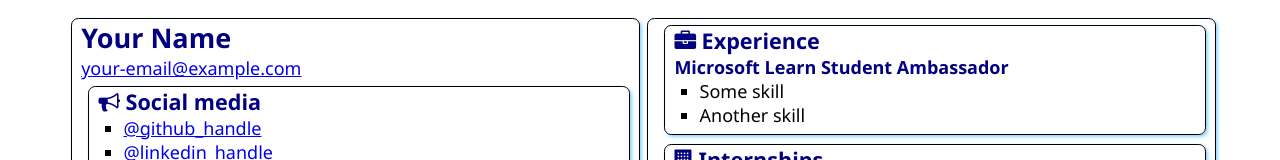
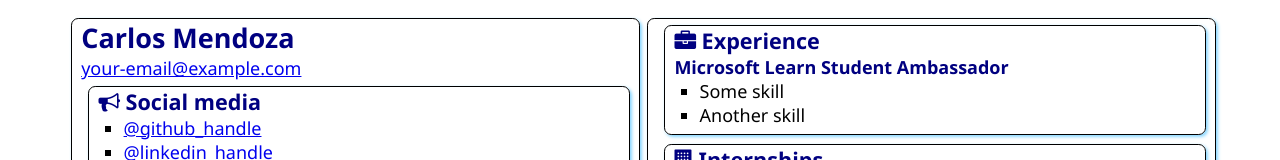
Before and after one commit to MendozaSvatore79/SATechnicalOnboarding, a plain HTML site: page src/index.html in a window 1280 px wide. Shown: the top 160 px of the page. Drawn offline with Linux system fonts and the light colour scheme.

Commit message:
Update index.html

```diff
--- a/src/index.html
+++ b/src/index.html
@@ -12,7 +12,7 @@
 <body>
     <main>
         <article class="box">
-            <h1>Your Name</h1>
+            <h1>Carlos Mendoza</h1>
             <div><a href="mailto:your.email@example.com">your-email@example.com</a></div>
 
             <section class="box">
```
